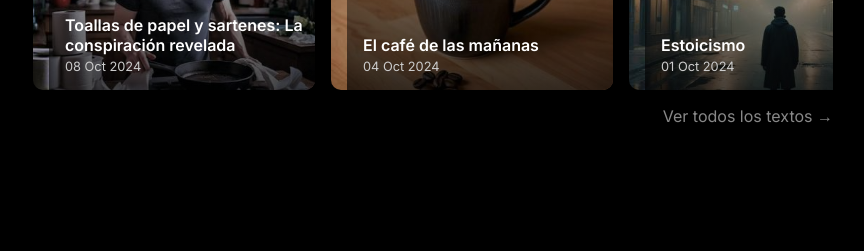
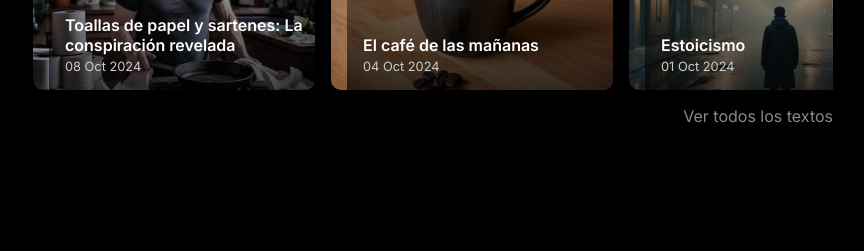
Before and after one commit to oscarttalavera/oscartalavera.com, a Jekyll site: the page built from index.md, in a window 1280 px wide. Shown: the part 1302-1553 px from the top of the page, without its empty margins (207-1071 px from the left). Built offline with Jekyll 4.4.1, drawn with Linux system fonts in a browser that asks for light colours.

Commit message:
Update custom.html

```diff
--- a/_layouts/custom.html
+++ b/_layouts/custom.html
@@ -46,7 +46,7 @@
     <section class="section">
       <h2>Textos recientes</h2>
       <div class="post-carousel">
-        {% for post in site.posts limit:4 %}
+        {% for post in site.posts limit:5 %}
         <div class="post-card" style="background-image: url('{{ post.image }}');">
           <a href="{{ post.url }}">
             <div class="overlay">
@@ -57,7 +57,7 @@
         </div>
         {% endfor %}
       </div>
-      <a class="ver-todos" href="/textos">Ver todos los textos →</a>
+      <a class="ver-todos" href="/textos">Ver todos los textos</a>
     </section>
   </main>
 </body>
```
